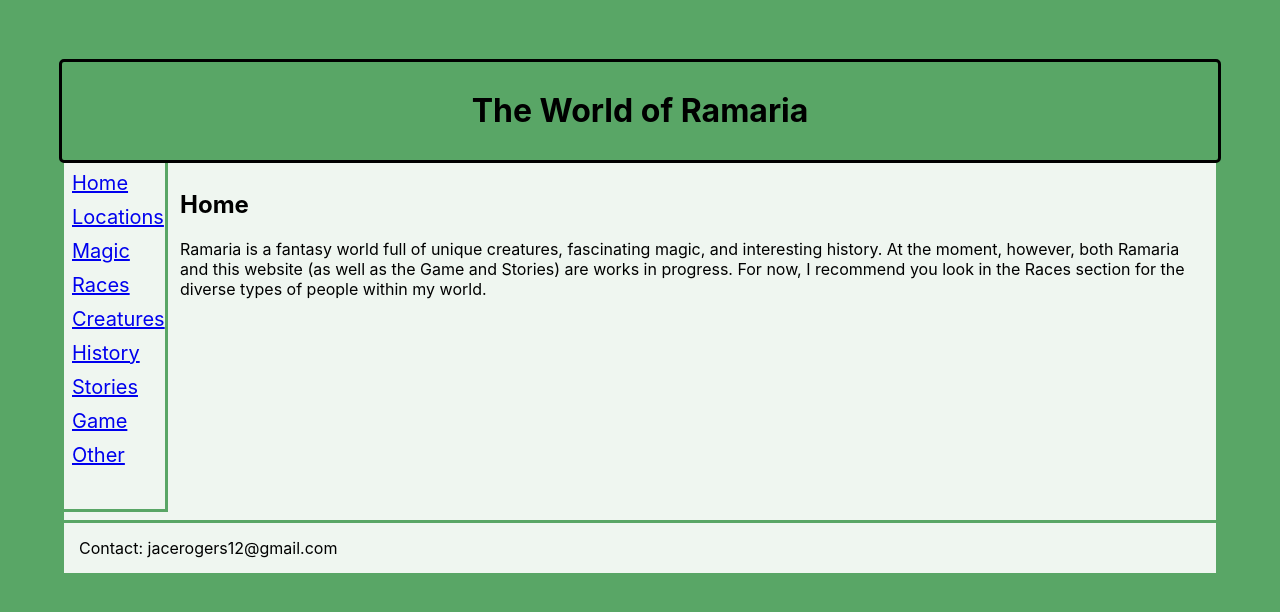
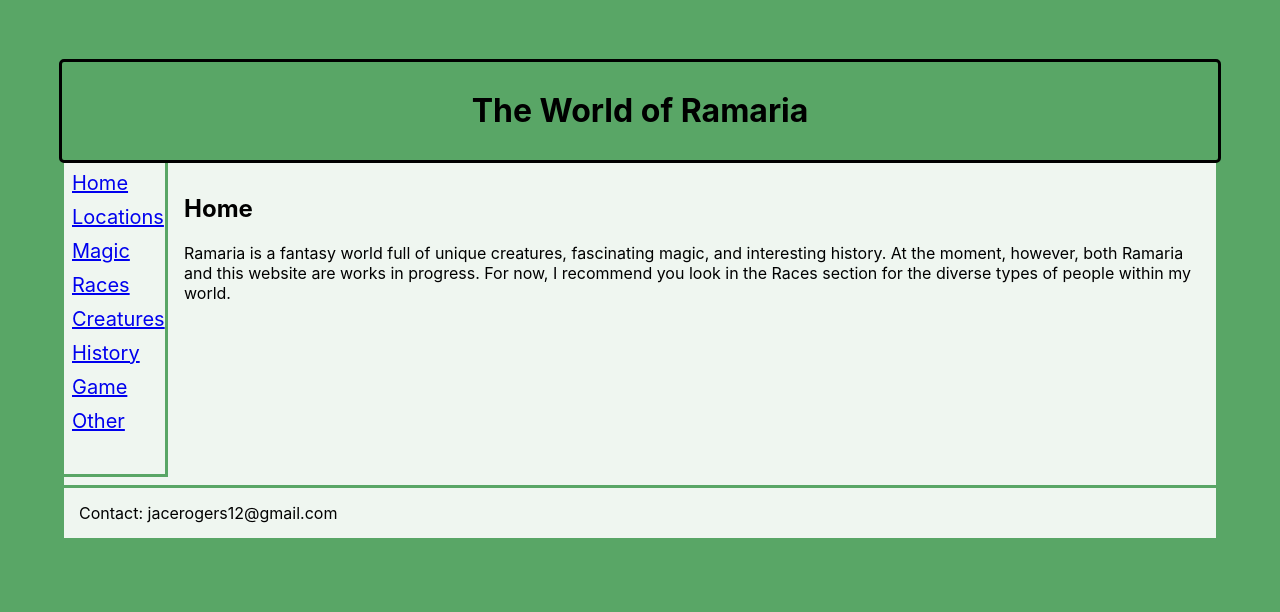
Before and after one commit to JaceRogers12/ramarian-world, a React (Create React App) app: page / in a window 1280 px wide. Shown: the top 612 px of the page. Built offline with nearby package versions, Linux system fonts and the light colour scheme.

Commit message:
finished adding racial information

```diff
--- a/src/App.css
+++ b/src/App.css
@@ -14,8 +14,8 @@
   width: 85px;
   padding: 8px;
   padding-top: 3px;
-  padding-bottom: 3px;
-  height: 340px;
+  padding-bottom: 8px;
+  height: 300px;
   margin-top: 5px;
   margin-bottom: 8px;
   display: flex;
@@ -39,7 +39,7 @@
 .content {
   width: auto;
   /* border: 2px yellow dashed; */
-  padding: 12px;
+  padding: 16px;
 }
 
 .main {
--- a/src/Information.js
+++ b/src/Information.js
@@ -1,12 +1,12 @@
 export const information = {
-    Routes: ["Home", "Locations", "Magic", "Races", "Creatures", "History", "Stories", "Game", "Other"],
+    Routes: ["Home", "Locations", "Magic", "Races", "Creatures", "History", "Game", "Other"],
     Home: {
         Main: {
             title: "",
             subheading: "",
             image: null,
             text: [
-                `Ramaria is a fantasy world full of unique creatures, fascinating magic, and interesting history. At the moment, however, both Ramaria and this website (as well as the Game and Stories) are works in progress. For now, I recommend you look in the Races section for the diverse types of people within my world.`,
+                `Ramaria is a fantasy world full of unique creatures, fascinating magic, and interesting history. At the moment, however, both Ramaria and this website are works in progress. For now, I recommend you look in the Races section for the diverse types of people within my world.`,
             ],
         }},
     Locations: {
@@ -209,25 +209,39 @@ export const information = {
             title: "Swashim",
             subheading: "",
             image: null,
-            text: "",
+            text: [
+                `The swashim are a race of amphibios people. They have webbed hands and feet, aside from their opposable thumbs and opposable big toes. They also have strong tails that they use for swimming. Most of them are blue, green, or any combination of the two, though some of them have purple hues in their skin.`,
+                `They most often live in and around fresh water environments. Their offspring are hatched in groups of 2-6 eggs. Swashim live for less than a century and mature throughout their teens. They begin to grow old in their late 60s, when their skin grows dryer and more wrinkley. They are a short race, only two to four feet tall.`,
+            ],
         },
         Altaens: {
             title: "Altaens",
             subheading: "",
             image: null,
-            text: "",
+            text: [
+                `The altaens are short people that bear similarities to moths. Their skin is covered in a patterned peach fuzz-like fur. The patterns are similar to a leopard's pelt. Their noses are broad and flat, and they have small, round ears on top of their heads, shaped like those of a mouse. Typical eye colors for altaens include dark maroon, dark green, dark red, dark blue, and dark purple. Fuzzy antennae, like those of a moth's, sprout from the tops of their heads. They only grow to be three or four feet tall.`,
+                `Altaens have shorter lifespans than humans. They only live to be 60 to 80 years old, and they mature slightly faster, becoming adults at around the age of 15. Old age begins to show its effects around age 60.`,
+                `The colors of altaen skin are very natural colors: earthy red, brown, white, grey, and black, although grey, brown, and any mix of those two are the most common.`,
+            ],
         },
         Ordim: {
             title: "Ordim",
             subheading: "",
             image: null,
-            text: "",
+            text: [
+                `Ordim are a people with the ability to petrify themselves into statues made of a stone-like substance. They have translucent skin, like cloudy glass. It has patterns like polished stone- usually marble, sometimes granite or other stones. Their skin is usually some shade of grey, with a tint of other another color. The most common tints are blue, pink, orange, and green. Their eyes match the tint of their skin. Ordim don't grow any hair and they are always six and a half feet tall.`,
+                `Most ordim live a little over a century. They mature through their late teens and early 20s, and begin to suffer from the effects of old age in their 60s or 70s. Thier skin doesn't wrinkle as they become older, nor do they become more frail. However, they do begin to move more slowly and develop body aches. When an ordim dies, he or she petrifies, turning into a permanent statue.`,
+            ],
         },
         Haltani: {
             title: "Haltani",
             subheading: "",
             image: null,
-            text: "",
+            text: [
+                `The most siginificant thing about the haltani is their immortality. Each one has a gemstone embedded in the roof of his or her mouth, about the size of an eye, but flatter. When a haltana dies, the gemstone is released and if it is brought back to a fountain in the Homeland, the gemstone can recreate the haltana. He or she would even retain the same memories. There are always 500 haltani because they are incapable of reproducing with each other.`,
+                `Aside from the gemstones in their mouthes, haltani look very similar to humans. The only other visible difference is that their eyes are always grey, their eyebrows can grow very long, and they get culturally significant tattoos. Traditionally, each tattoo resembles a lifetime.`,
+                `Each haltana's gemstone is unique. Each one has a pattern like frozen lightning inside and their colors are all different. They vibrate and are warm to the touch. When placed in any still body of water, they emit a soft, particular sound, like a song.`,
+            ],
         },
     },
     Creatures: {
```
